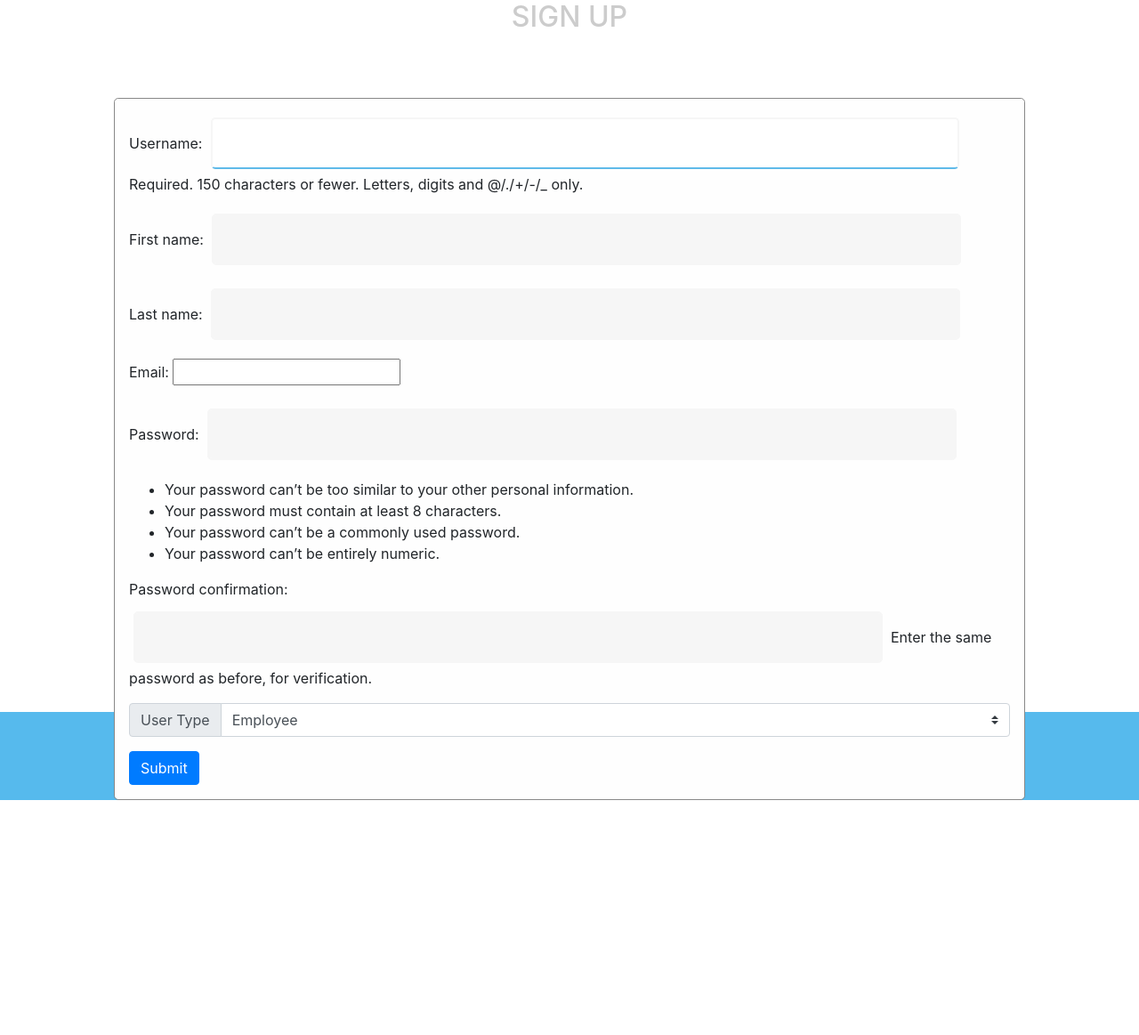
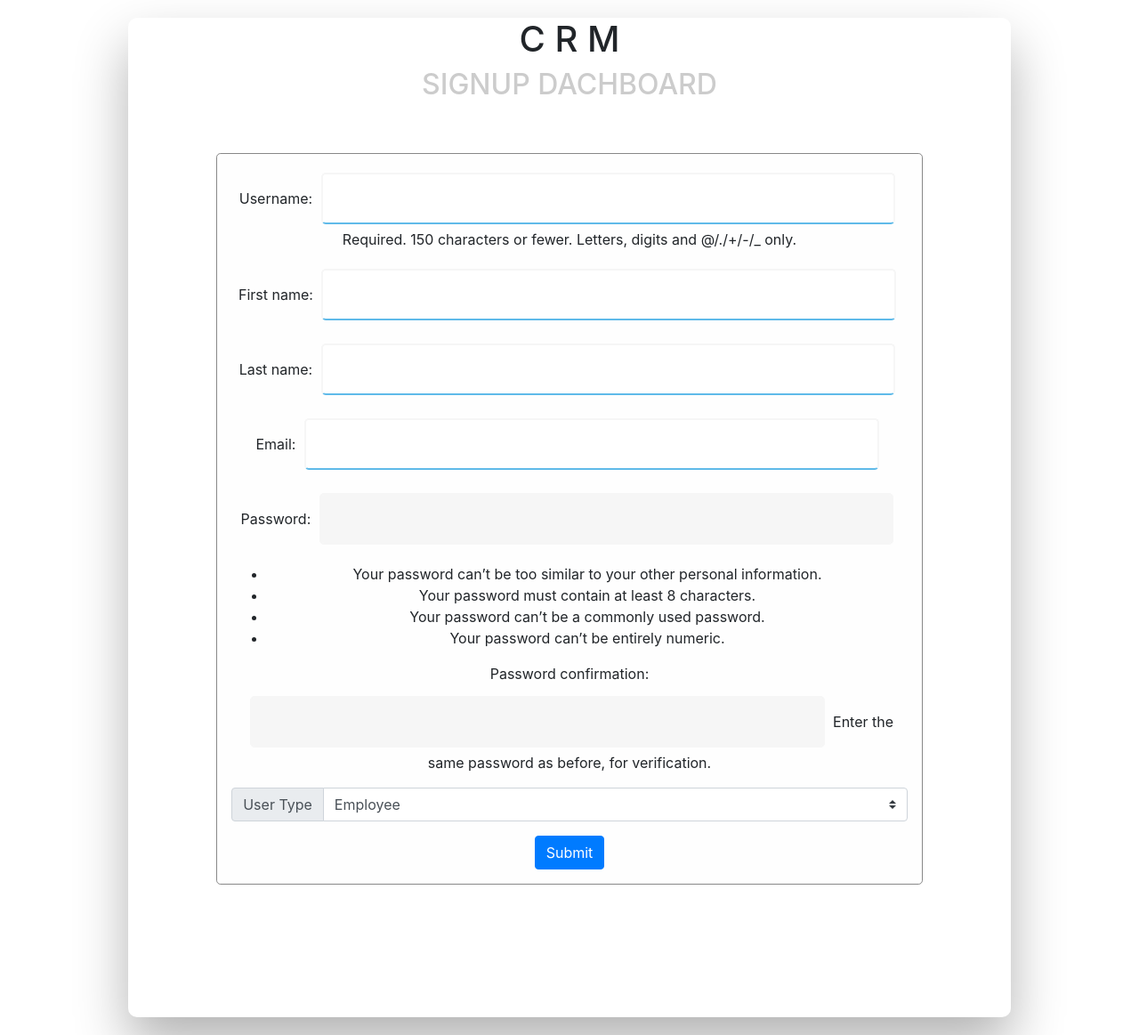
Before and after one commit to Aatish13/CRM_Software, a Django app: page /login/signup in a window 1280 px wide. Shown: the whole page at 89% size. Before the commit the page ends 899 px from the top, so only its background shows below. Run offline with Django 3.2, Linux system fonts and the light colour scheme; some libraries are stand-ins or nearby versions.

Commit message:
signup form changed

```diff
--- a/CRM_software/loginModule/static/loginModule/style.css
+++ b/CRM_software/loginModule/static/loginModule/style.css
@@ -2,7 +2,7 @@
 /* BASIC */
 
 html {
-  background-color: #56baed;
+  background-color: #ffffff;
 }
 
 body {
@@ -48,6 +48,29 @@
   padding: 30px;
   width: 90%;
   max-width: 450px;
+  position: relative;
+  padding: 0px;
+  -webkit-box-shadow: 0 30px 60px 0 rgba(0,0,0,0.3);
+  box-shadow: 0 30px 60px 0 rgba(0,0,0,0.3);
+  text-align: center;
+}
+.signupwrapper {
+  display: flex;
+  align-items: center;
+  flex-direction: column;
+  justify-content: center;
+  width: 100%;
+  min-height: 100%;
+  padding: 20px;
+}
+
+#signupformContent {
+  -webkit-border-radius: 10px 10px 10px 10px;
+  border-radius: 10px 10px 10px 10px;
+  background: #fff;
+  padding: 30px;
+  width: 100%;
+  max-width: 80%;
   position: relative;
   padding: 0px;
   -webkit-box-shadow: 0 30px 60px 0 rgba(0,0,0,0.3);
@@ -115,7 +138,7 @@
   transform: scale(0.95);
 }
 
-input[type=text] {
+input[type=text],input[type=email],input[type=password] {
   background-color: #f6f6f6;
   border: none;
   color: #0d0d0d;
@@ -136,45 +159,15 @@
   border-radius: 5px 5px 5px 5px;
 }
 
-input[type=text]:focus {
+input[type=text],input[type=email],input[type=password]:focus {
   background-color: #fff;
   border-bottom: 2px solid #5fbae9;
 }
 
-input[type=text]:placeholder {
+input[type=text],input[type=email],input[type=password]:placeholder {
   color: #cccccc;
 }
 
-
-input[type=password] {
-  background-color: #f6f6f6;
-  border: none;
-  color: #0d0d0d;
-  padding: 15px 32px;
-  text-align: center;
-  text-decoration: none;
-  display: inline-block;
-  font-size: 16px;
-  margin: 5px;
-  width: 85%;
-  border: 2px solid #f6f6f6;
-  -webkit-transition: all 0.5s ease-in-out;
-  -moz-transition: all 0.5s ease-in-out;
-  -ms-transition: all 0.5s ease-in-out;
-  -o-transition: all 0.5s ease-in-out;
-  transition: all 0.5s ease-in-out;
-  -webkit-border-radius: 5px 5px 5px 5px;
-  border-radius: 5px 5px 5px 5px;
-}
-
-input[type=password]:focus {
-  background-color: #fff;
-  border-bottom: 2px solid #5fbae9;
-}
-
-input[type=password]:placeholder {
-  color: #cccccc;
-}
 
 
 /* ANIMATIONS */
--- a/CRM_software/loginModule/templates/signup.html
+++ b/CRM_software/loginModule/templates/signup.html
@@ -18,13 +18,17 @@
   width: 80%; /* Could be more or less, depending on screen size */
 }
 </style>
-<center>
-  <h2>Sign up</h2>
-</center>
-<form method="post" class="modal-content">
-    {% csrf_token %}
-     <div class="container">
-    {{ form.as_p }}
+<div class="signupwrapper fadeInDown">
+  <div id="signupformContent">
+
+        <div class="fadeIn first">
+      <!--<img src="http://danielzawadzki.com/codepen/01/icon.svg" id="icon" alt="User Icon" />-->
+        <h1>C R M<br></h1><h2>SignUp Dachboard</h2>
+        </div>
+        <form method="post" class="modal-content">
+        {% csrf_token %}
+        <div class="container">
+            {{ form.as_p }}
 
          <div class="input-group mb-3">
             <div class="input-group-prepend">
@@ -41,4 +45,6 @@
     </div>
      </div>
   </form>
-{% endblock %}
+  </div>
+</div>
+      {% endblock %}
```
